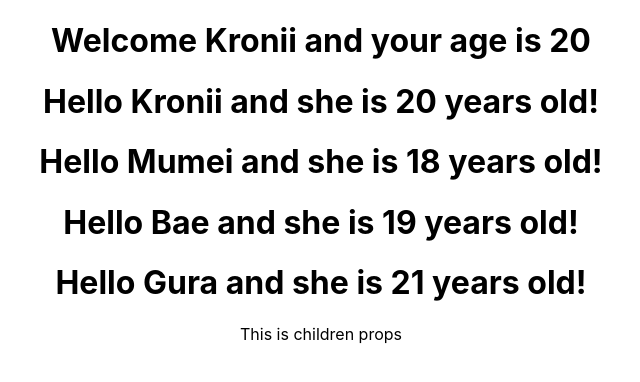
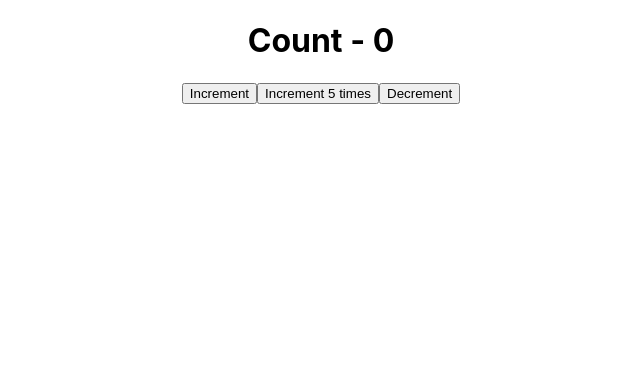
Before and after one commit to Julian-Bhardwaja/React_Tutorial, a React (Create React App) app: page / in a window 1280 px wide. Shown: the top 382 px of the page, without its empty margins (319-959 px from the left). Built offline with nearby package versions, Linux system fonts and the light colour scheme.

Commit message:
explaination of props, state, and setState have been added as a note and some code as well!

```diff
--- a/src/App.js
+++ b/src/App.js
@@ -1,16 +1,21 @@
 import './App.css';
 
-import Hello from './components/Hello';
-import Welcome from './components/Welcome';
+import Counter from './components/Counter';
+
+// import Hello from './components/Hello';
+// import Message from './components/Message';
+// import Welcome from './components/Welcome';
 
 function App() {
   return (
     <div className="App">
-       <Welcome name={'Kronii'} age={20} />
+       {/* <Welcome name={'Kronii'} age={20} />
        <Hello name={'Kronii'} age={20} />
        <Hello name={'Mumei'} age={18} />
        <Hello name={'Bae'} age={19} />
-       <Hello name={'Gura'} age={21} ><p>This is children props</p></Hello>
+       <Hello name={'Gura'} age={21} ><p>This is children props</p></Hello> */}
+       {/* <Message /> */}
+       <Counter />
     </div>
   );
 }
--- /dev/null
+++ b/src/components/Counter.js
@@ -0,0 +1,54 @@
+import React, { Component } from 'react'
+
+class Counter extends Component {
+    constructor(props) {
+        super(props)
+
+        this.state = {
+             count: 0,
+        }
+    }
+
+    increaseCount() {
+        // this.setState({
+        //     count: this.state.count + 1,
+        // }, () => {
+        //     console.log('Callback value is ', this.state.count)
+        // })
+        this.setState((previousState, props)=> ({
+            count: previousState.count + 1
+        }),  () => {
+        console.log(this.state.count);
+
+        })
+    }
+
+    decreaseCount() {
+        this.setState({
+            count: this.state.count - 1,
+        }, () => {
+            console.log('Callback value is ', this.state.count)
+        })
+    }
+
+    incrementFive() {
+        this.increaseCount();
+        this.increaseCount();
+        this.increaseCount();
+        this.increaseCount();
+        this.increaseCount();
+    }
+
+    render() {
+        return (
+            <div>
+                <h1>Count - {this.state.count} </h1>
+                <button onClick={() => this.increaseCount()}>Increment</button>
+                <button onClick={() => this.incrementFive()}>Increment 5 times</button>
+                <button onClick={() => this.decreaseCount()}>Decrement</button>
+            </div>
+        )
+    }
+}
+
+export default Counter
--- /dev/null
+++ b/src/components/Message.js
@@ -0,0 +1,27 @@
+import React, { Component } from 'react';
+
+class Message extends Component {
+    constructor() {
+        super();
+        this.state = {
+            message: 'Welcome visitor',
+        }
+    }
+
+    changeMessage() {
+        this.setState({
+            message: "Thank you for subscribing!"
+        })
+    }
+
+    render() {
+        return (
+            <div>
+                <h1>{this.state.message}</h1>
+                <button onClick={() => this.changeMessage()}>Subscribe</button>
+            </div>
+        )
+    }
+}
+
+export default Message;
```
Also changed, not shown: Note for React.txt.
